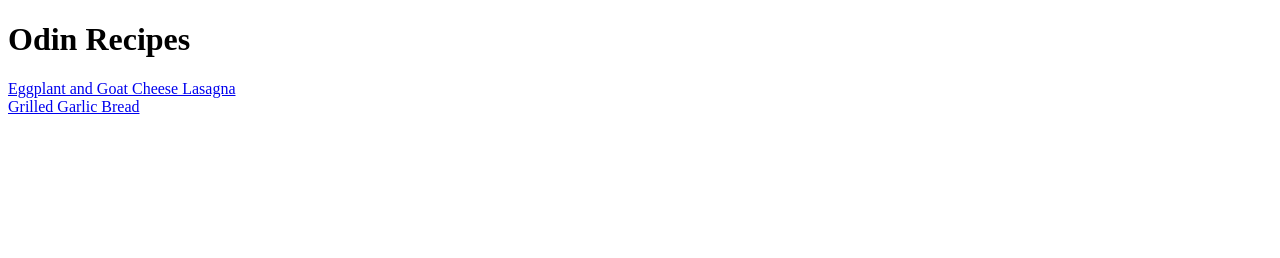
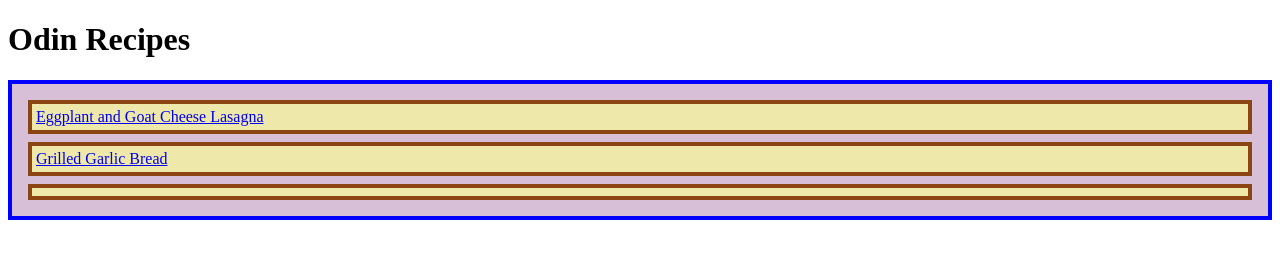
Before and after one commit to pandoras-sox/odin-recipes, a plain HTML site: page index.html in a window 1280 px wide. Drawn offline with Linux system fonts and the light colour scheme; the site is published under a folder, as on GitHub Pages, so addresses that start at the root find nothing.

Commit message:
trying this again

```diff
--- a/index.html
+++ b/index.html
@@ -4,7 +4,7 @@
     <meta charset="UTF-8">
     <meta http-equiv="X-UA-Compatible" content="IE=edge">
     <meta name="viewport" content="width=device-width, initial-scale=1.0">
-    <link rel="stylesheet" href="/mainstyle.css">
+    <link rel="stylesheet" href="mainstyle.css">
     <title>Document</title>
 </head>
 <body>
```
Also changed, not shown: mainstyle.css (line endings or trailing spaces).
